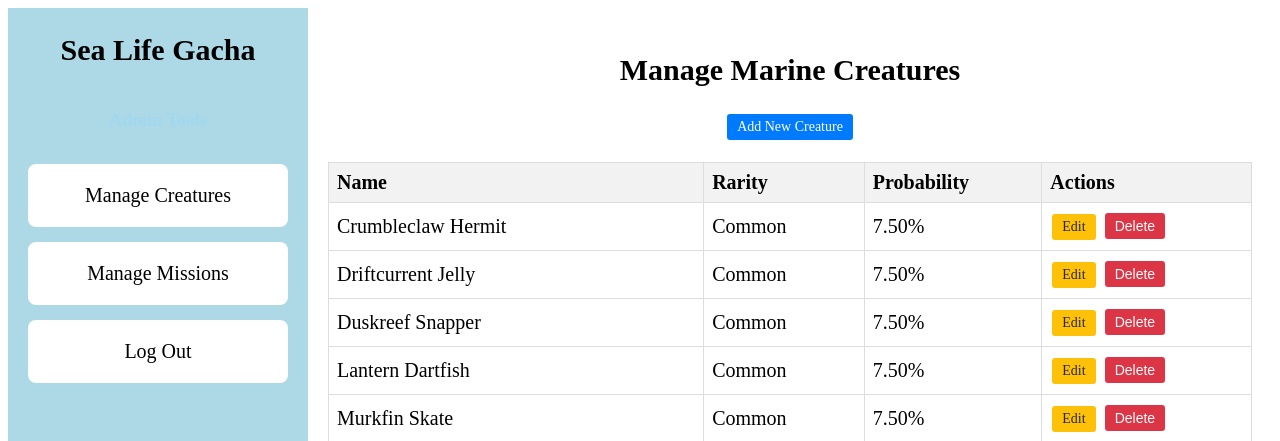
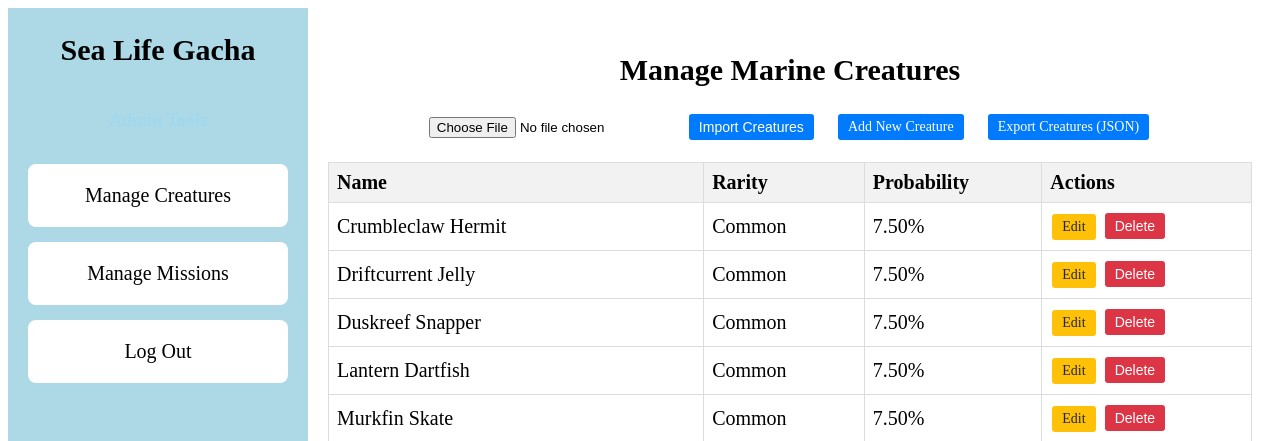
Before and after one commit to cydmgy/ACP_Final-Project, a Flask app: page /admin/creatures in a window 1280 px wide. Shown: the top 441 px of the page. Run offline with Flask 3, Linux system fonts and the light colour scheme; the visitor is signed in with stand-in values (Sample User, id 1).

Commit message:
Added import and export (JSON)

```diff
--- a/app.py
+++ b/app.py
@@ -382,6 +382,50 @@ def admin_creatures():
 def admin_missions():
     return render_template('admin_missions.html', missions=Mission.query.order_by(Mission.order).all())
 
+@app.route("/creatures/export")
+@admin_required
+def export_creatures():
+    creatures = Creature.query.order_by(Creature.rarity).all()
+
+    data = []
+    for c in creatures:
+        data.append({
+            "name": c.name,
+            "rarity": c.rarity,
+            "probability": c.probability
+        })
+
+    json_data = json.dumps(data, indent=4)
+
+    return Response(
+        json_data,
+        mimetype="application/json",
+        headers={"Content-Disposition": "attachment; filename=creatures.json"}
+    )
+
+@app.route("/creatures/import", methods=["POST"])
+@admin_required
+def import_creatures():
+    file = request.files.get("json_file")
+
+    if not file:
+        flash("No file uploaded", "error")
+        return redirect(url_for("admin_creatures"))
+
+    data = json.load(file)
+
+    for item in data:
+        creature = Creature(
+            name=item.get("name"),
+            rarity=item.get("rarity"),
+            probability=item.get("probability")
+        )
+        db.session.add(creature)
+
+    db.session.commit()
+    flash("Creatures imported successfully!", "success")
+    return redirect(url_for("admin_creatures"))
+
 @app.route('/admin/creatures/new', methods=['GET', 'POST'])
 @admin_required
 def new_creature():
--- a/templates/admin_creatures.html
+++ b/templates/admin_creatures.html
@@ -4,8 +4,24 @@
 <div class="admin-container">
     <h2>Manage Marine Creatures</h2>
 
-    <div class="admin-actions">
-        <a href="{{ url_for('new_creature') }}" class="btn btn-primary">Add New Creature</a>
+    <div class="admin-actions" style="display:flex; gap:20px; margin-bottom:20px;">
+
+        <!-- IMPORT -->
+        <form action="{{ url_for('import_creatures') }}" method="POST" enctype="multipart/form-data">
+            <input type="file" name="json_file" accept="application/json" required>
+            <button type="submit" class="btn btn-primary">Import Creatures</button>
+        </form>
+
+        <!-- ADD -->
+        <a href="{{ url_for('new_creature') }}" class="btn btn-primary">
+            Add New Creature
+        </a>
+
+        <!-- EXPORT -->
+        <a href="{{ url_for('export_creatures') }}" class="btn btn-primary">
+            Export Creatures (JSON)
+        </a>
+
     </div>
 
     <table class="admin-table">
@@ -14,7 +30,6 @@
                 <th>Name</th>
                 <th>Rarity</th>
                 <th>Probability</th>
-                {# REMOVED: <th>Status</th> #}
                 <th>Actions</th>
             </tr>
         </thead>
@@ -22,13 +37,19 @@
             {% for creature in creatures %}
             <tr data-creature-id="{{ creature.creature_id }}">
                 <td>{{ creature.name }}</td>
-                <td><span class="rarity {{ creature.rarity }}">{{ creature.rarity|title }}</span></td>
+                <td>
+                    <span class="rarity {{ creature.rarity }}">
+                        {{ creature.rarity|title }}
+                    </span>
+                </td>
                 <td>{{ "%.2f"|format(creature.probability * 100) }}%</td>
                 <td>
-                    <a href="{{ url_for('edit_creature', creature_id=creature.creature_id) }}" class="btn btn-edit">Edit</a>
+                    <a href="{{ url_for('edit_creature', creature_id=creature.creature_id) }}"
+                       class="btn btn-edit">Edit</a>
 
-                    {# The only action left is Delete (old activate/deactivate logic removed) #}
-                    <form method="POST" action="{{ url_for('delete_creature', creature_id=creature.creature_id) }}" style="display:inline;">
+                    <form method="POST"
+                          action="{{ url_for('delete_creature', creature_id=creature.creature_id) }}"
+                          style="display:inline;">
                         <button type="submit"
                                 class="btn btn-delete"
                                 onclick="return confirm('Are you sure you want to permanently delete the creature {{ creature.name }}? This cannot be undone.');">
```
